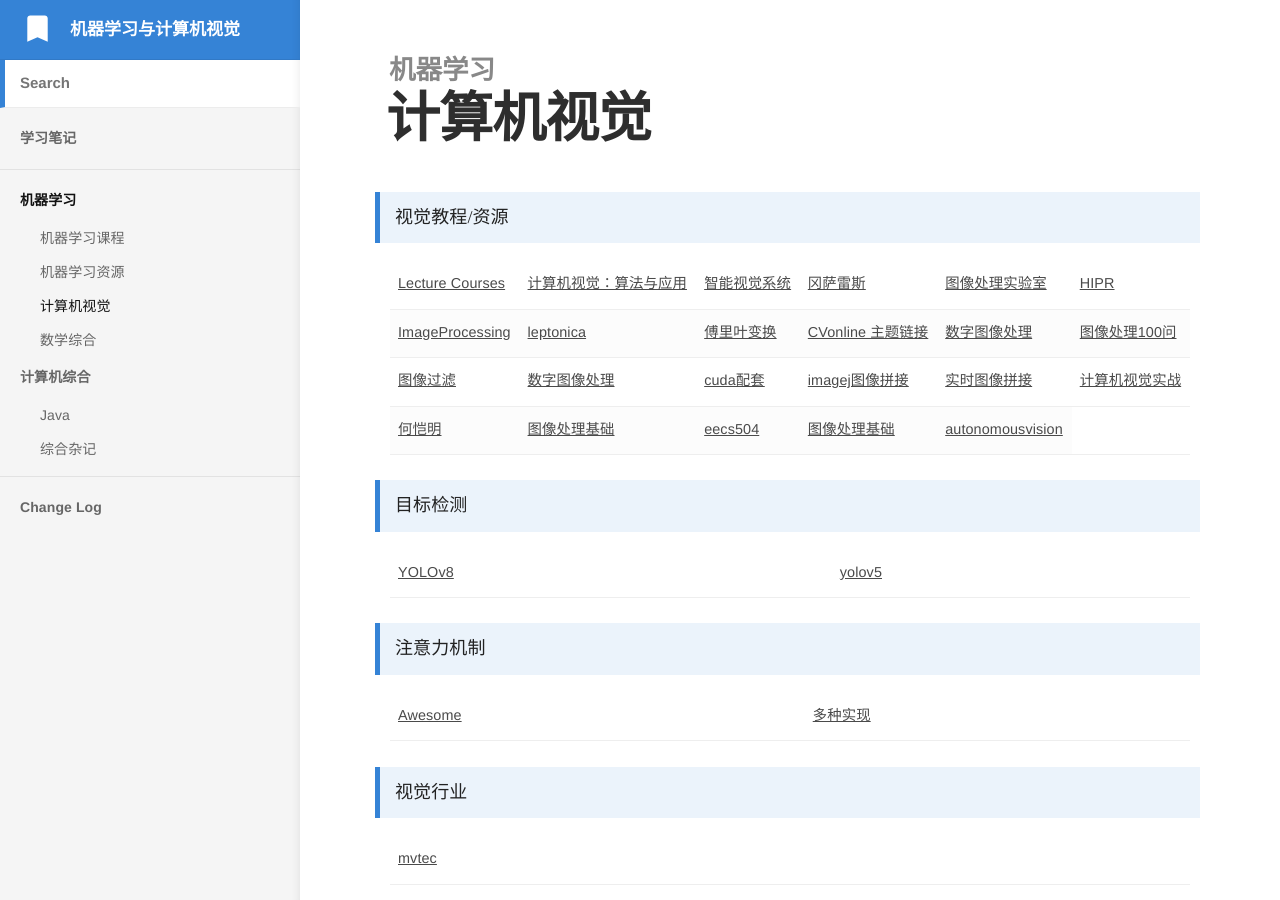
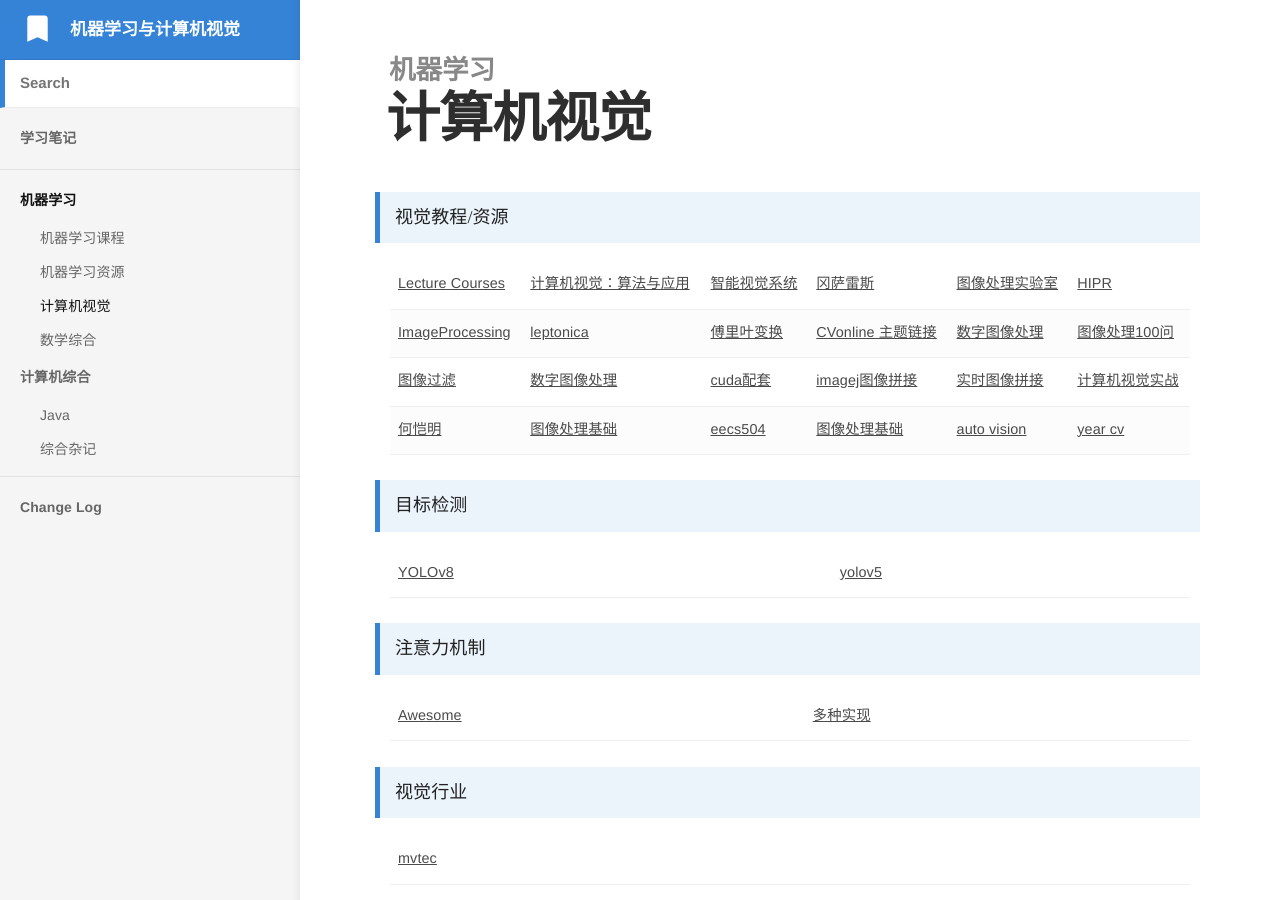
Before and after one commit to bashendixie/Machine_Learning_Notes, a Jekyll site: the page built from _docs/1、机器学习/计算机视觉.md, in a window 1280 px wide and 900 px high. Built offline with Jekyll 4.4.1, drawn with Linux system fonts in a browser that asks for light colours; some web fonts are replaced.

Commit message:
no message

```diff
--- a/_docs/1、机器学习/计算机视觉.md
+++ b/_docs/1、机器学习/计算机视觉.md
@@ -81,9 +81,11 @@ order: 3
 				<a href="https://www.officinaturini.com/files/ImageProcessingFundamentals/noframes/fip-Contents.html" target="_blank">图像处理基础</a>
 			</td>
 			<td>
-				<a href="https://autonomousvision.github.io/" target="_blank">autonomousvision</a>
+				<a href="https://autonomousvision.github.io/" target="_blank">auto vision</a>
 			</td>
-
+			<td>
+				<a href="https://www.themtank.org/a-year-in-computer-vision" target="_blank">year cv</a>
+			</td>
 		</tr>
 	</tbody>
 </table>
```
